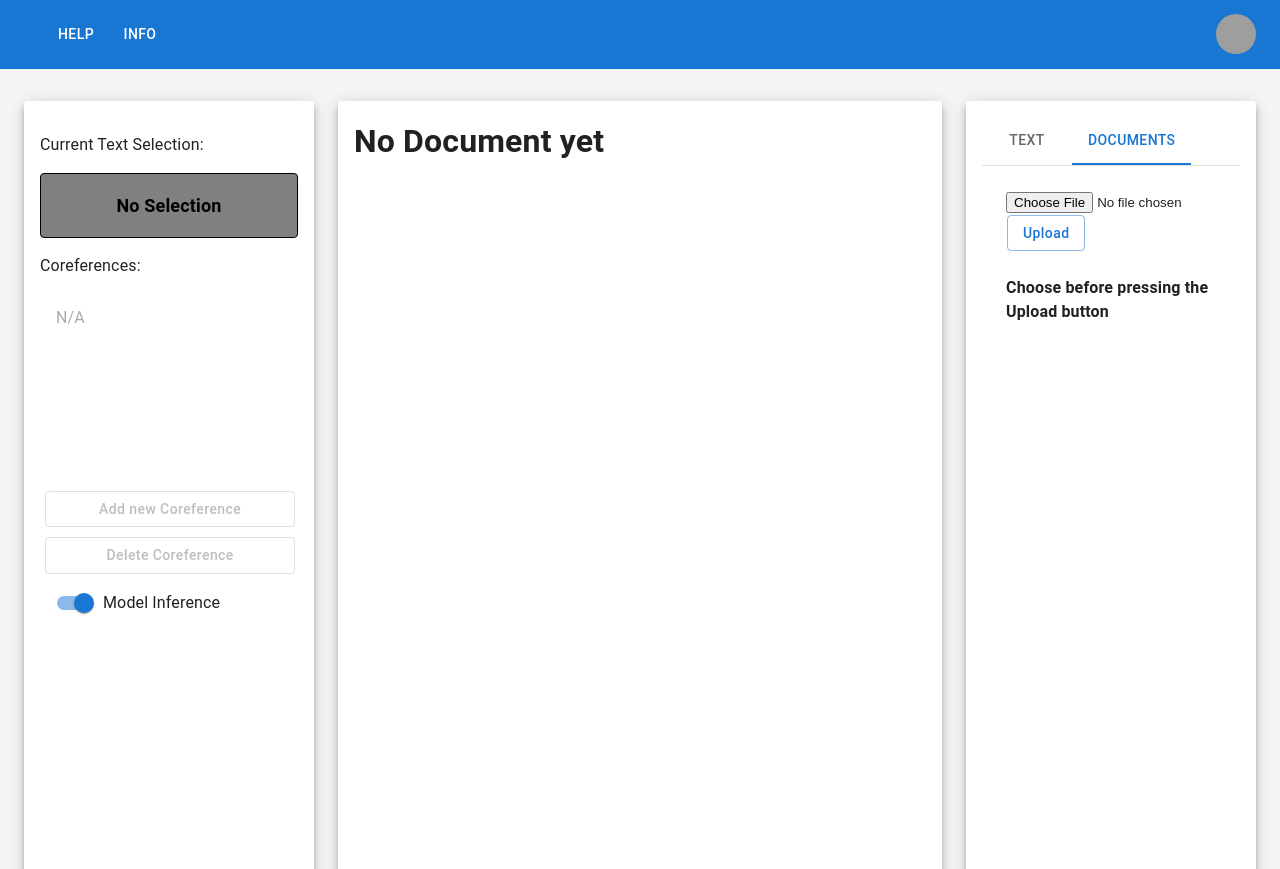
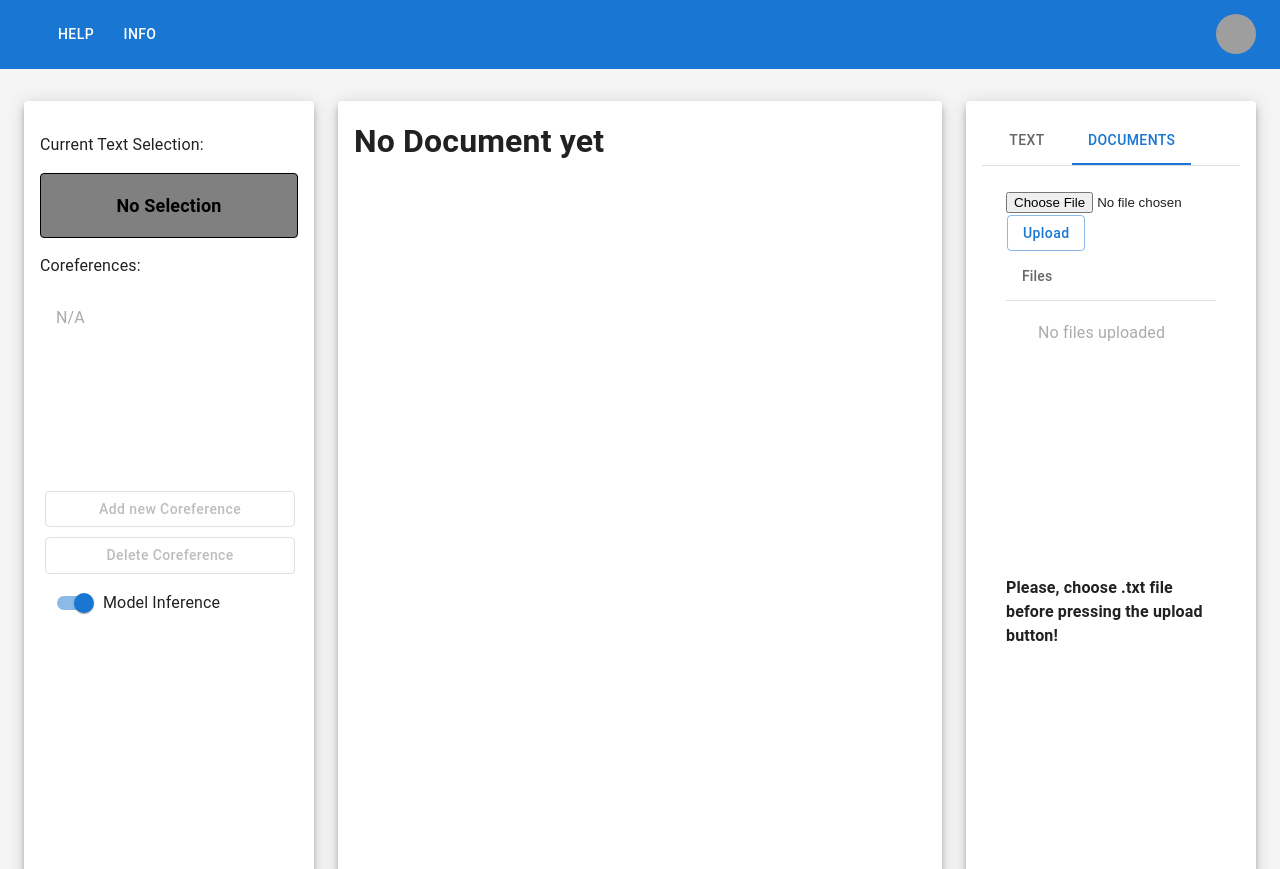
Before and after one commit to ChrisWess/GerCorefApp, a React (Create React App) app in the folder coref-app/: page / in a window 1280 px wide. Both pictures are taken after a click on the tab "DOCUMENTS". Built offline with nearby package versions, Linux system fonts and the light colour scheme; grey boxes are pictures that could not be loaded.

Commit message:
old commit, nice table of documnets

```diff
--- a/coref-app/src/Components/Documents.tsx
+++ b/coref-app/src/Components/Documents.tsx
@@ -1,27 +1,26 @@
-import React, {useState, Component} from 'react';
-import { useTheme } from '@mui/material/styles';
+import React from 'react';
 import axios from 'axios';
-import {Button, Box, FormControlLabel, Checkbox} from "@mui/material";
+import { Button } from "@mui/material";
 import Table from "./TableDocuments";
 
 
-
-interface MyProps { sendCorefClusterToParent: any
+interface MyProps {
+    sendCorefClusterToParent: any
     sendCorefTextToParent: any,
-					children: any};
-type MyState = { selectedFile: any };
+    children: any
+};
+type MyState = { selectedFile: any, nameWasChanged: boolean, newName: string };
 
 type dict = {
     [key: string]: any
 };
 
-class Documents extends React.Component <MyProps, MyState>{
+class Documents extends React.Component<MyProps, MyState>{
 
-
-    static allData:dict = new Object();
+    static allData: dict = new Object();
     constructor(props: any) {
         super(props);
-		this.state = {selectedFile: null};
+        this.state = { selectedFile: null, nameWasChanged: false, newName: "" };
     };
 
     // On file select (from the pop up)
@@ -32,7 +31,7 @@ class Documents extends React.Component <MyProps, MyState>{
         if (y != null) {
             file = y[0];
         }
-        this.setState({ selectedFile: file});
+        this.setState({ selectedFile: file });
     };
 
     // On file upload (click the upload button)
@@ -41,8 +40,9 @@ class Documents extends React.Component <MyProps, MyState>{
         // TODO: store files on backend
         // TODO: store jsons, not recompute them every time
 
+        if (this.state.selectedFile !== null) {
             const name = this.state.selectedFile.name;
-        if (name in  Documents.allData) {
+            if (name in Documents.allData) {
                 let arr = name.split(".");
                 //const last = arr.at(-1);
                 const last = arr.pop();
@@ -50,18 +50,21 @@ class Documents extends React.Component <MyProps, MyState>{
                 const randomName = Math.floor(Math.random() * 10000);
                 const finalName = first + '-' + randomName + '.' + last;
                 Documents.allData[finalName] = this.state.selectedFile;
+                this.setState({ nameWasChanged: true });
+                this.setState({ newName: finalName });
             } else {
                 Documents.allData[name] = this.state.selectedFile;
+                this.setState({ nameWasChanged: false });
             }
 
 
             let formData = new FormData();
             formData.append(
                 'myFile',
-            this.state.selectedFile !== null? this.state.selectedFile: "",
+                this.state.selectedFile !== null ? this.state.selectedFile : "",
             );
 
-		try{
+            try {
                 const { data } = await axios.post(
                     `http://127.0.0.1:5000/uploadfile`,
                     formData,
@@ -89,6 +92,7 @@ class Documents extends React.Component <MyProps, MyState>{
                     return 'An unexpected error occurred';
                 }
             }
+        }
     };
 
     // File content to be displayed after
@@ -96,9 +100,10 @@ class Documents extends React.Component <MyProps, MyState>{
     fileData = () => {
 
         if (this.state.selectedFile) {
+            if (!this.state.nameWasChanged) {
                 return (
                     <div>
-			<h2>File Details:</h2>
+                        <h4>Selected file details:</h4>
                         <p>File Name: {this.state.selectedFile['name']}</p>
                         <p>File Type: {this.state.selectedFile['type']}</p>
                     </div>
@@ -106,8 +111,17 @@ class Documents extends React.Component <MyProps, MyState>{
             } else {
                 return (
                     <div>
+                        <h4>There is a file with the same name. A name was changed. Selected file details:</h4>
+                        <p>File Name: {this.state.newName}</p>
+                        <p>File Type: {this.state.selectedFile['type']}</p>
+                    </div>
+                );
+            }
+        } else {
+            return (
+                <div>
                     <br />
-			<h4>Choose before pressing the Upload button</h4>
+                    <h4>Please, choose .txt file before pressing the upload button!</h4>
                 </div>
             );
         }
@@ -117,8 +131,8 @@ class Documents extends React.Component <MyProps, MyState>{
         return (
             <div>
                 <div>
-                <input type="file" onChange={this.onFileChange} accept=".txt"/>
-                <Button variant="outlined" style={{margin: 1, textTransform: "none"}} onClick={this.onFileUpload}>Upload</Button>
+                    <input type="file" onChange={this.onFileChange} accept=".txt" />
+                    <Button variant="outlined" style={{ margin: 1, textTransform: "none" }} onClick={this.onFileUpload}>Upload</Button>
                     <Table
                         tableData={Documents.allData}
                         sendCorefClusterToParent={this.props.sendCorefClusterToParent}
--- a/coref-app/src/Components/TableDocuments.tsx
+++ b/coref-app/src/Components/TableDocuments.tsx
@@ -1,17 +1,22 @@
-import React from 'react';
 import axios from 'axios';
+import List from '@mui/material/List';
+import ListItem from '@mui/material/ListItem';
+import ListItemButton from '@mui/material/ListItemButton';
+import ListItemText from '@mui/material/ListItemText';
+import Divider from '@mui/material/Divider';
+import ListSubheader from '@mui/material/ListSubheader';
 
 
-function Table(props:any){
+function Table(props: any) {
 
-    async function handleClick(el: any ) {
+    async function handleClick(el: any) {
         let formData = new FormData();
         formData.append(
             'myFile',
             props.tableData[el],
         );
 
-		try{
+        try {
             const { data } = await axios.post(
                 `http://127.0.0.1:5000/uploadfile`,
                 formData,
@@ -37,40 +42,44 @@ function Table(props:any){
         }
     };
 
+    //TODO: rewrite it more clear, without 2 lists and if
     if (Object.keys(props.tableData).length != 0) {
         let arr = Array.from(Object.keys(props.tableData));
-        class TableComponent extends React.Component{
-            render() {
-              // Data
-              var dataColumns = ['Index', 'File'];
-              var tableHeaders = (<thead>
-                    <tr>
-                      {dataColumns.map(function(column) {
-                        return <th>{column}</th>; })}
-                    </tr>
-                </thead>);
 
-              var tableBody = arr.map((el: any, index)=>{
-                return(
-                    <tr key={index}>
-                        <td>{index+1}</td>
-                        <td onClick = {() =>handleClick(el)}>{el}</td>
-                    </tr>
-                )
-            })
-            return (<table className="table table-bordered table-hover" width="100%">
-                    {tableHeaders}
-                    {tableBody}
-                </table>) }};
-
-        return(
-            <TableComponent/>
-        )
+        const tableBody = arr.map((el: any, index) => (
+            <div key={index}>
+                <ListItemButton>
+                    <ListItemText onClick={() => handleClick(el)}>{el}</ListItemText>
+                </ListItemButton>
+                <Divider />
+            </div>
+        ));
+        return (
+            <List key='list' sx={{
+                width: '100%', maxWidth: 360,
+                bgcolor: 'background.paper', height: 300, overflow: 'auto'
+            }} component="nav"
+                subheader={<ListSubheader>Files</ListSubheader>}>
+                <Divider />
+                {tableBody}
+            </List>
+        );
     }
     else {
-        return(
-            <table className="table">
-            </table>
+        return (
+            <List sx={{
+                width: '100%', maxWidth: 360,
+                bgcolor: 'background.paper', height: 300, overflow: 'auto'
+            }} component="nav"
+                subheader={<ListSubheader>Files</ListSubheader>}>
+                <><Divider />
+                    <ListItem>
+                        <ListItemButton disabled={true}>
+                            <ListItemText primary="No files uploaded" />
+                        </ListItemButton>
+                    </ListItem>
+                </>
+            </List>
         )
     }
 }
```
Lines whose indentation alone changed are shown as unchanged.
